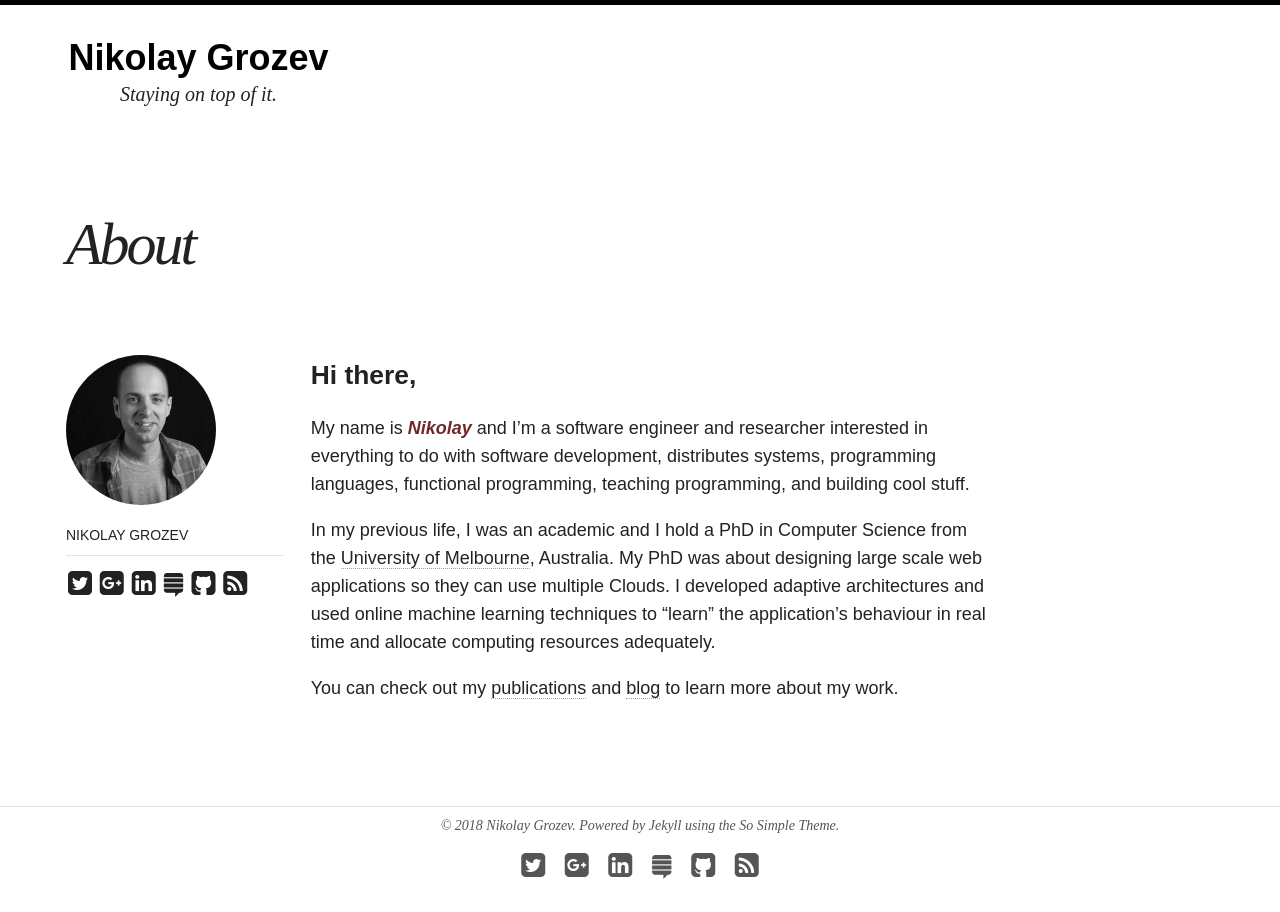
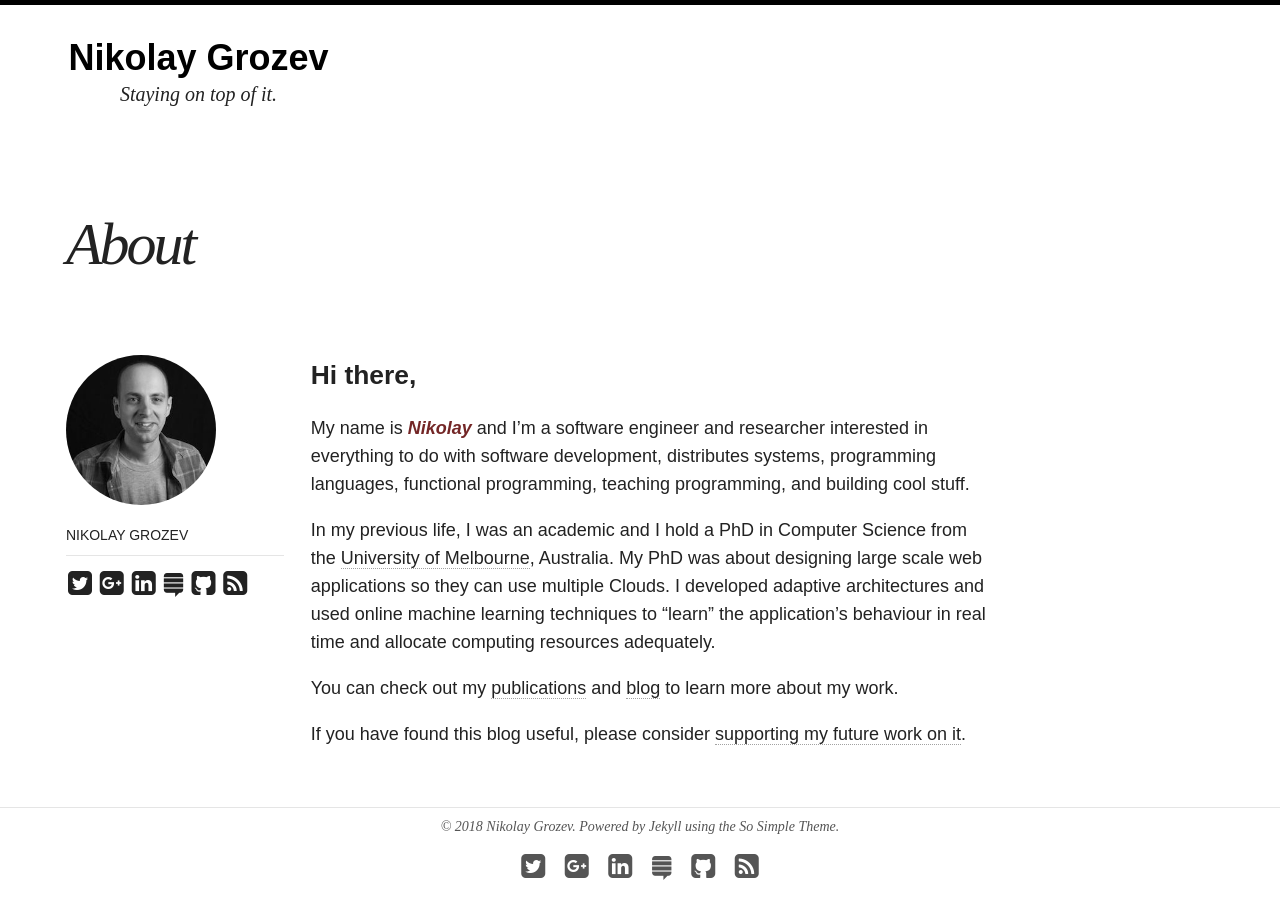
Before and after one commit to nikolayg/nikgrozev-website, a Jekyll site: the page built from about/index.md, in a window 1280 px wide. Built offline with Jekyll 4.4.1, drawn with Linux system fonts in a browser that asks for light colours; nearby versions of some CDN libraries.

Commit message:
Added link to donations to the About section.

```diff
--- a/about/index.md
+++ b/about/index.md
@@ -24,4 +24,6 @@ modified: 2014-08-08T19:44:38.564948-04:00
     <p>You can check out my <a href="/publications">publications</a> and <a href="/blog">blog</a> to
     learn more about my work.</p>
 
+    <p>If you have found this blog useful, please consider <a href="/donate">supporting my future work on it</a>.</p>
+
 </div>
```
